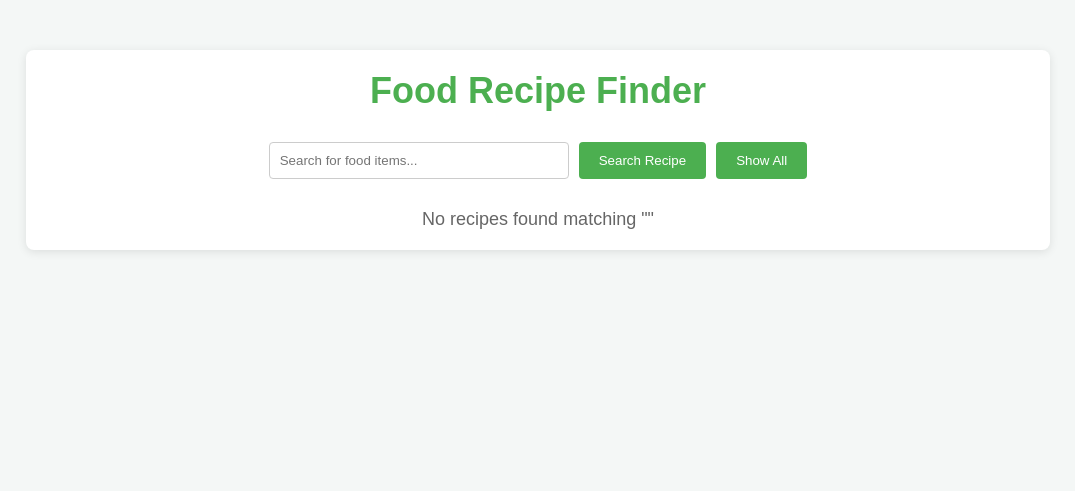
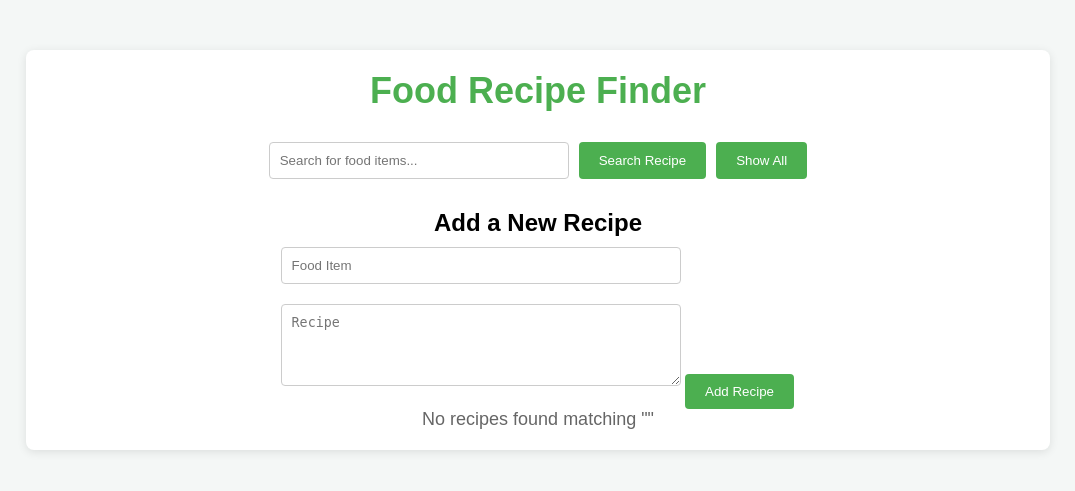
Before and after one commit to greatidea1/food-recipe-python, a Flask app: page / in a window 1280 px wide. Shown: the top 491 px of the page, without its empty margins (102-1177 px from the left). Run offline with Flask 3, Linux system fonts and the light colour scheme.

Commit message:
Update index.html

```diff
--- a/templates/index.html
+++ b/templates/index.html
@@ -95,6 +95,36 @@
             font-size: 18px;
             color: #666;
         }
+
+        /* Add Recipe Form Styles */
+        .add-recipe-form {
+            margin-top: 30px;
+            display: flex;
+            flex-direction: column;
+            align-items: center;
+        }
+
+        .add-recipe-form input, .add-recipe-form textarea {
+            width: 100%;
+            max-width: 400px;
+            padding: 10px;
+            margin: 10px 0;
+            border: 1px solid #ccc;
+            border-radius: 4px;
+        }
+
+        .add-recipe-form button {
+            padding: 10px 20px;
+            background-color: #4CAF50;
+            color: white;
+            border: none;
+            border-radius: 4px;
+            cursor: pointer;
+        }
+
+        .add-recipe-form button:hover {
+            background-color: #45a049;
+        }
     </style>
 </head>
 <body>
@@ -107,6 +137,19 @@
             <input type="text" id="searchInput" placeholder="Search for food items..." value="{{ search_query or '' }}" onkeypress="triggerSearch(event)">
             <button id="searchButton" onclick="searchRecipes()">Search Recipe</button>
             <button id="showAllButton" onclick="showAllRecipes()">Show All</button>
+        </div>
+
+        <!-- Add New Recipe Form -->
+        <div class="add-recipe-form">
+            <h2>Add a New Recipe</h2>
+            <form method="POST" action="/add_recipe">
+                <input type="text" name="food_item" placeholder="Food Item" required>
+                <textarea name="recipe" placeholder="Recipe" rows="4" required></textarea>
+                <button type="submit">Add Recipe</button>
+            </form>
+            {% if message %}
+                <p>{{ message }}</p>
+            {% endif %}
         </div>
 
         <div class="results">
```
